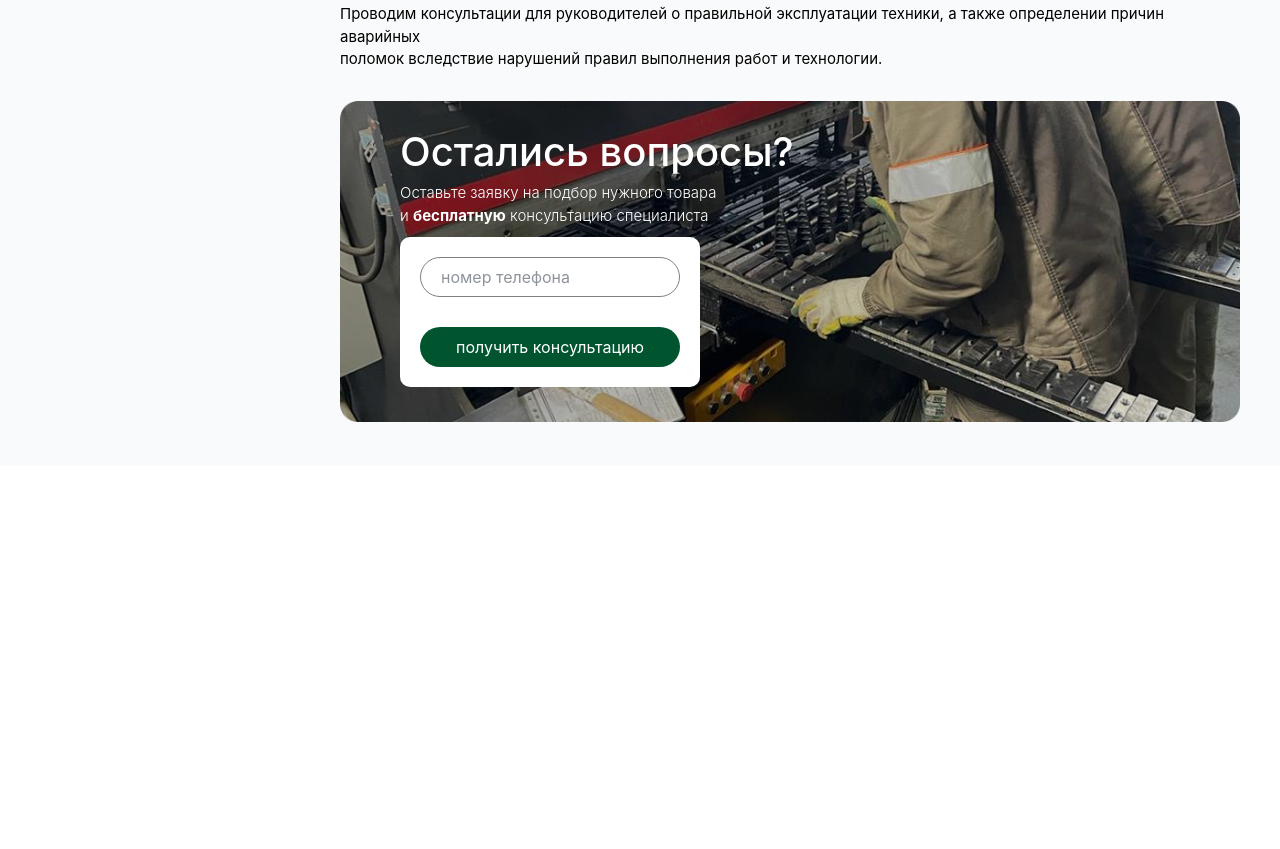
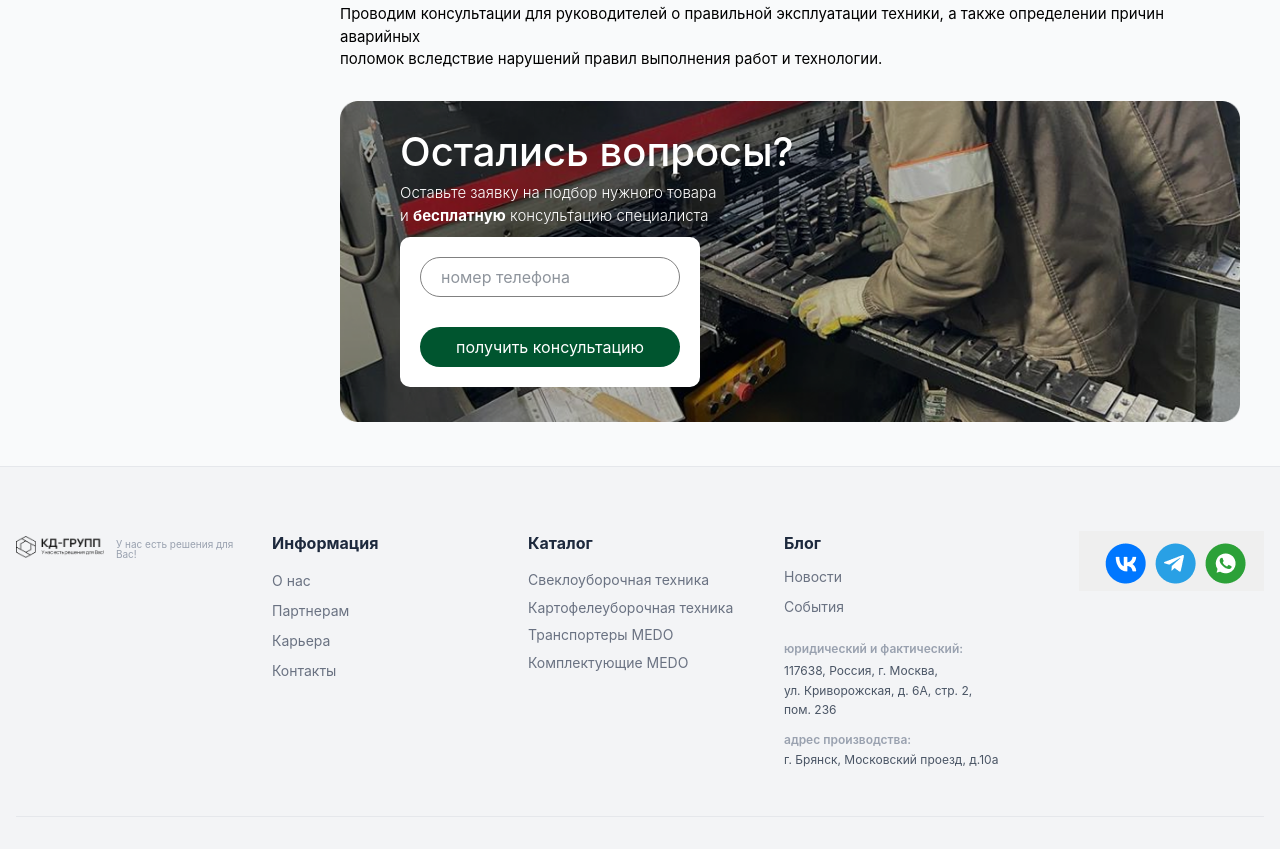
Before and after one commit to DBilol228/Week4GITgroup1, a website: page src/secondpage.html in a window 1280 px wide. Shown: the part 925-1774 px from the top of the page. Before the commit the page ends 1391 px from the top, so only its background shows below. Drawn offline with nearby package versions, Linux system fonts and the light colour scheme; files that its build step writes are made by us from their sources.

Commit message:
finished page 2

```diff
--- a/src/secondpage.html
+++ b/src/secondpage.html
@@ -197,5 +197,75 @@
         </div>
     </div>
   </div>
+
+  <footer class="w-full bg-gray-100 text-gray-600 pt-16 pb-8 px-4 font-sans text-sm border-t border-gray-200">
+  <div class="max-w-7xl mx-auto">
+    <div class="grid grid-cols-1 sm:grid-cols-2 md:grid-cols-5 gap-8 pb-12 border-b border-gray-200">
+
+      <div class="space-y-3">
+        <div class="flex items-center gap-3">
+          <div class="relative w-[100px] h-8 flex items-center justify-center">
+            <img src="./images/logo.png" alt="">
+            <div class="absolute inset-1 "></div>
+          </div>
+          <div>
+            <div class="text-[10px] text-gray-400 mt-1 leading-none">У нас есть решения для Вас!</div>
+          </div>
+        </div>
+      </div>
+
+      <div>
+        <h4 class="font-bold text-slate-800 mb-4 text-base">Информация</h4>
+        <ul class="space-y-2.5 text-gray-500">
+          <li><a href="#" class="hover:text-emerald-700 transition">О нас</a></li>
+          <li><a href="#" class="hover:text-emerald-700 transition">Партнерам</a></li>
+          <li><a href="#" class="hover:text-emerald-700 transition">Карьера</a></li>
+          <li><a href="#" class="hover:text-emerald-700 transition">Контакты</a></li>
+        </ul>
+      </div>
+
+      <div>
+        <h4 class="font-bold text-slate-800 mb-4 text-base">Каталог</h4>
+        <ul class="space-y-2.5 text-gray-500">
+          <li><a href="#" class="hover:text-emerald-700 transition leading-tight block">Свеклоуборочная техника</a></li>
+          <li><a href="#" class="hover:text-emerald-700 transition leading-tight block">Картофелеуборочная техника</a></li>
+          <li><a href="#" class="hover:text-emerald-700 transition leading-tight block">Транспортеры MEDO</a></li>
+          <li><a href="#" class="hover:text-emerald-700 transition leading-tight block">Комплектующие MEDO</a></li>
+        </ul>
+      </div>
+
+      <div class="space-y-6">
+        <div>
+          <h4 class="font-bold text-slate-800 mb-3 text-base">Блог</h4>
+          <ul class="space-y-2.5 text-gray-500">
+            <li><a href="#" class="hover:text-emerald-700 transition">Новости</a></li>
+            <li><a href="#" class="hover:text-emerald-700 transition">События</a></li>
+          </ul>
+        </div>
+
+        <div class="text-xs space-y-3">
+          <div>
+            <span class="block font-semibold text-gray-400 mb-1">юридический и фактический:</span>
+            <p class="text-gray-600 leading-relaxed">
+              117638, Россия, г. Москва,<br>
+              ул. Криворожская, д. 6А, стр. 2,<br>
+              пом. 236
+            </p>
+          </div>
+          <div>
+            <span class="block font-semibold text-gray-400 mb-1">адрес производства:</span>
+            <p class="text-gray-600">г. Брянск, Московский проезд, д.10а</p>
+          </div>
+        </div>
+      </div>
+
+      <div class="flex flex-col items-items md:items-end space-y-6">
+        <div class="flex items-center gap-2">
+         <img src="./images/logos.png" alt="">
+        </div>
+        </div>
+        </div>
+        </div>
+        </footer>
 </body>
 </html>
```
